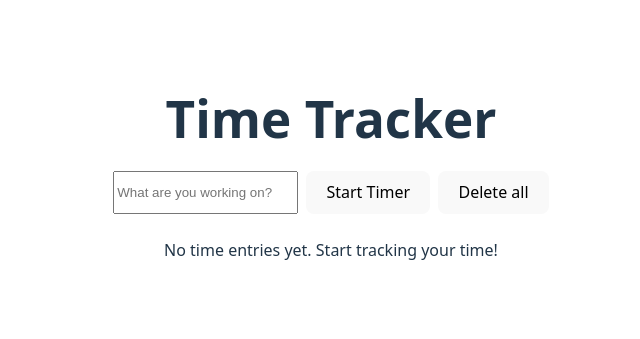
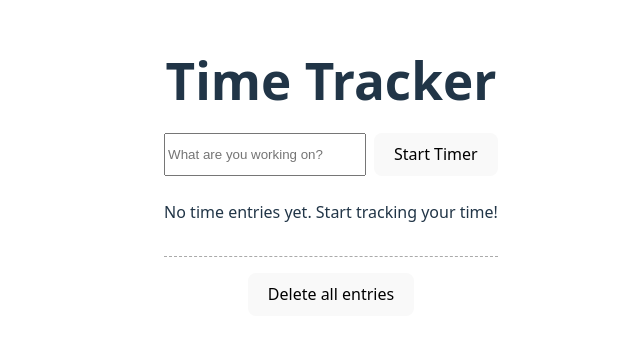
Before and after one commit to theail03/my-clock-app, a React (Vite) app: page / in a window 1280 px wide. Shown: the part 233-572 px from the top of the page, without its empty margins (309-949 px from the left). Built offline with nearby package versions, Linux system fonts and the light colour scheme.

Commit message:
move delete all button

```diff
--- a/src/App.jsx
+++ b/src/App.jsx
@@ -224,7 +224,6 @@ export default function App() {
         >
           Start Timer
         </button>
-        <button onClick={clearAllEntries}>Delete all</button>
       </div>
 
       {entries.length === 0 ? (
@@ -234,6 +233,18 @@ export default function App() {
       ) : (
         <div>{renderEntries()}</div>
       )}
+
+      <div
+        style={{
+          marginTop: 32,
+          paddingTop: 16,
+          borderTop: "1px dashed #aaa",
+          display: "flex",
+          justifyContent: "center",
+        }}
+      >
+        <button onClick={clearAllEntries}>Delete all entries</button>
+      </div>
     </div>
   );
 }
```
